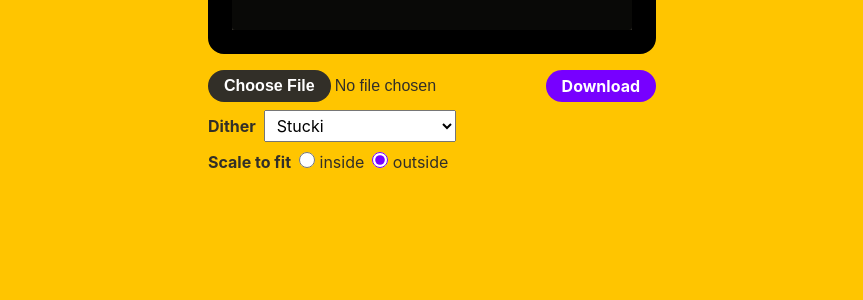
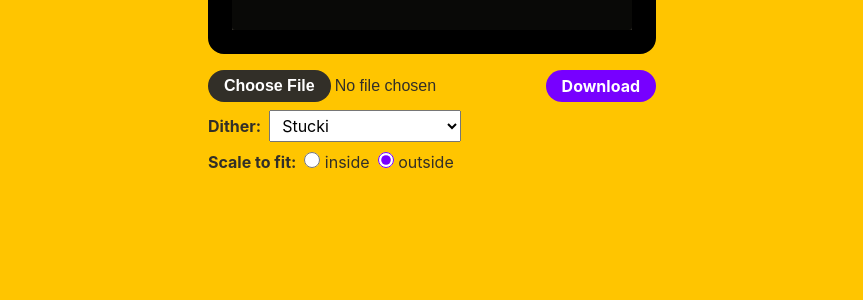
Before and after one commit to hteumeuleu/playorama-website, a Jekyll site: the page built from pages/encoder.html, in a window 1280 px wide. Shown: the part 486-786 px from the top of the page, without its empty margins (208-1071 px from the left). Built offline with Jekyll 4.4.1, drawn with Linux system fonts in a browser that asks for light colours.

Commit message:
fix: adjust app-message styles

```diff
--- a/_sass/_components/_app.scss
+++ b/_sass/_components/_app.scss
@@ -60,11 +60,6 @@
 		flex-direction: column;
 	}
 
-	span {
-		display: flex;
-		gap: 0.5rem;
-	}
-
 	select {
 		font-family: inherit;
 		font-size: inherit;
@@ -103,6 +98,19 @@
 	overflow: hidden;
 }
 
+.app-message {
+	text-align: right;
+}
+
 .app-message-value {
+	display: block;
+	text-align: right;
 	font-variant-numeric: tabular-nums;
 }
+
+.app-toolbar-actions {
+	display: flex;
+	flex-direction: column;
+	gap: rem(8px);
+	text-align: right;
+}
--- a/pages/encoder.html
+++ b/pages/encoder.html
@@ -20,7 +20,7 @@ permalink: /encoder/
 				<input id="app-input-file" class="app-toolbar-field-file" type="file" accept="video/*" />
 			</div>
 			<div class="app-toolbar-field">
-				<label class="app-toolbar-field-label" for="app-select-dither">Dither</label>
+				<label class="app-toolbar-field-label" for="app-select-dither">Dither:</label>
 				<select class="app-toolbar-field-dither" id="app-select-dither">
 					<option value="threshold">Threshold</option>
 					<option value="bayer2" disabled>Bayer 2&times;2</option>
@@ -38,7 +38,7 @@ permalink: /encoder/
 				</select>
 			</div>
 			<div class="app-toolbar-field">
-				<span class="app-toolbar-field-label">Scale to fit</span>
+				<span class="app-toolbar-field-label">Scale to fit:</span>
 				<div>
 					<input type="radio" name="scale" value="inside" id="input-scale-inside" />
 					<label for="input-scale-inside">inside</label>
@@ -49,12 +49,12 @@ permalink: /encoder/
 				</div>
 			</div>
 		</div>
-		<div>
+		<div class="app-toolbar-actions">
 			<div>
 				<button id="app-btn-download" class="btn btn--accent" type="button" class="button">Download</button>
 			</div>
 			<div class="app-message" hidden>
-				<p>Frames processed: <span class="app-message-value"></span></p>
+				<p><b>Frames processed:</b> <span class="app-message-value"></span></p>
 			</div>
 		</div>
 	</form>
```
